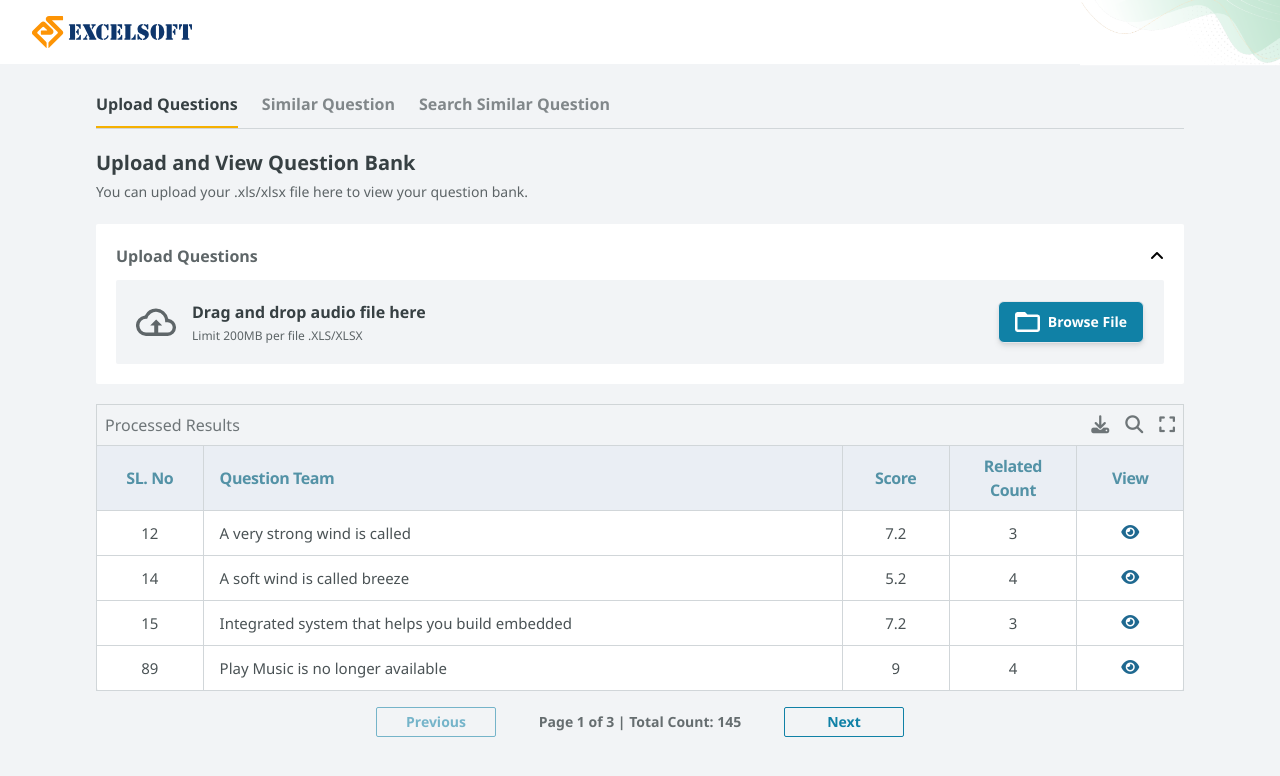
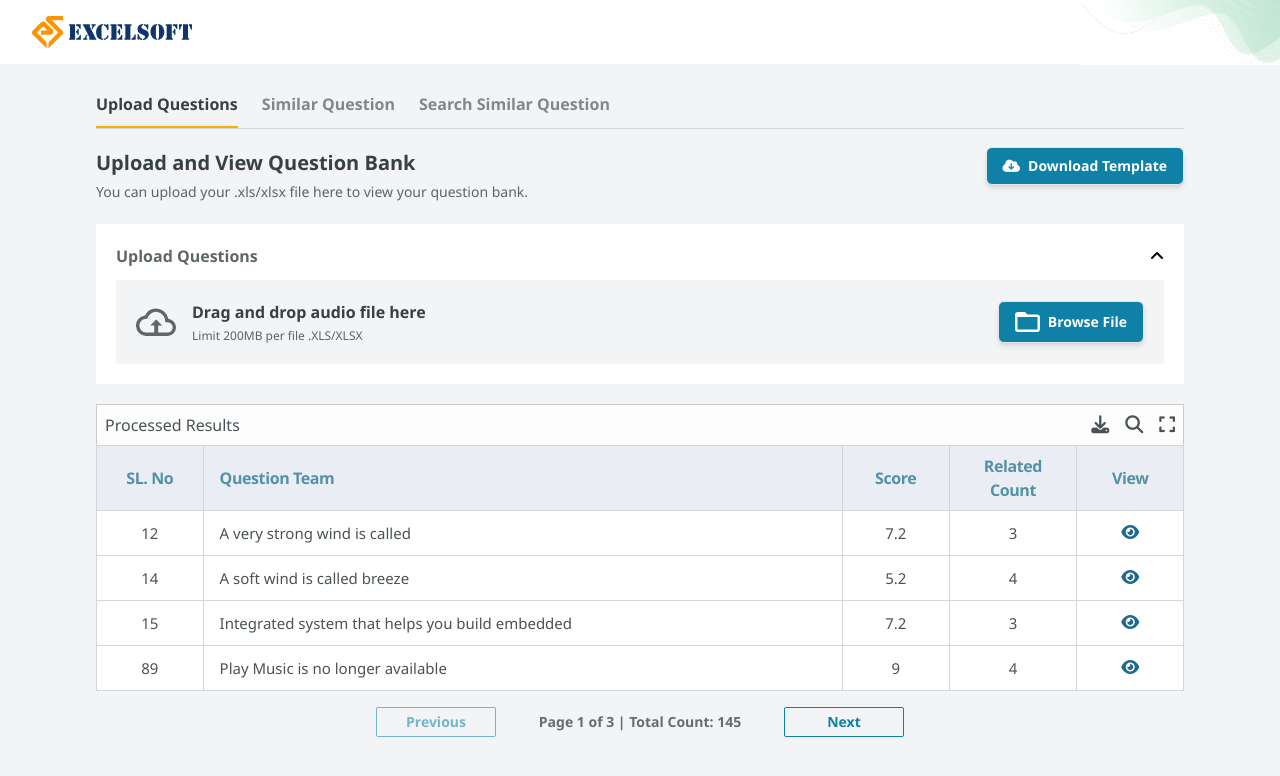
Before and after one commit to rahulgovindaswamy/question-similarity, a React (Create React App) app: page / in a window 1280 px wide. Shown: the top 776 px of the page. Built offline with nearby package versions, Linux system fonts and the light colour scheme; a web font is replaced by a local one.

Commit message:
Added download template button

```diff
--- a/public/index.html
+++ b/public/index.html
@@ -35,7 +35,7 @@
       work correctly both with client-side routing and a non-root public URL.
       Learn how to configure a non-root public URL by running `npm run build`.
     -->
-    <title>React App</title>
+    <title>Question Similarity</title>
   </head>
   <body>
     <noscript>You need to enable JavaScript to run this app.</noscript>
--- a/src/components/DataTable/DataTable.tsx
+++ b/src/components/DataTable/DataTable.tsx
@@ -86,7 +86,7 @@ const DataTable = () => {
   return (
     <div className={`${maxTable && "absolute w-full top-16 left-0 right-0"} `}>
       <div className="relative overflow-x-auto bg-[#F2F4F6]">
-        <div className="relative text-[#374043] opacity-70 p-2 flex items-center justify-between border border-[#C3C8CB] bg-[#F2F4F6] border-b-0">
+        <div className="relative text-[#374043] opacity-90 p-2 flex items-center justify-between border border-[#C3C8CB] bg-white border-b-0">
           <div> Processed Results</div>
           <div className="flex items-center space-x-4 text-[18px]">
             <i className="fa-solid fa-download cursor-pointer"></i>
@@ -114,10 +114,7 @@ const DataTable = () => {
                   searchBlock ? "block" : "hidden"
                 } transition-all duration-500 ease-in-out absolute bg-white right-8 min-w-[300px] h-10 pl-2 rounded-sm border text-sm outline-none focus:border-blue-500`}
               />
-              <i
-                onClick={() => setSearchBlock(false)}
-                className="absolute right-12   fa-solid fa-xmark cursor-pointer"
-              ></i>
+              <i className="absolute right-12   fa-solid fa-xmark cursor-pointer"></i>
 
               <div
                 onClick={() => setSearchBlock(false)}
--- a/src/components/UploadQuestions/UploadQuestions.tsx
+++ b/src/components/UploadQuestions/UploadQuestions.tsx
@@ -12,6 +12,7 @@ const UploadQuestions = () => {
   };
   return (
     <div className="w-full">
+      <div className="sm:flex items-center justify-between">
         <div className="mt-5 text-[#374043]">
           <div className="text-xl font-semibold mb-1">
             Upload and View Question Bank
@@ -19,6 +20,13 @@ const UploadQuestions = () => {
           <div className="text-sm leading-relaxed opacity-80">
             You can upload your .xls/xlsx file here to view your question bank.
           </div>
+        </div>
+        <Button>
+          <div className="flex items-center space-x-2">
+            <i className="fa-solid fa-cloud-arrow-down"></i>
+            <div className="font-semibold">Download Template</div>
+          </div>
+        </Button>
       </div>
       <div className="bg-white p-5 rounded-sm my-5">
         <div className="flex items-center justify-between">
```
Lines whose indentation alone changed are shown as unchanged.
